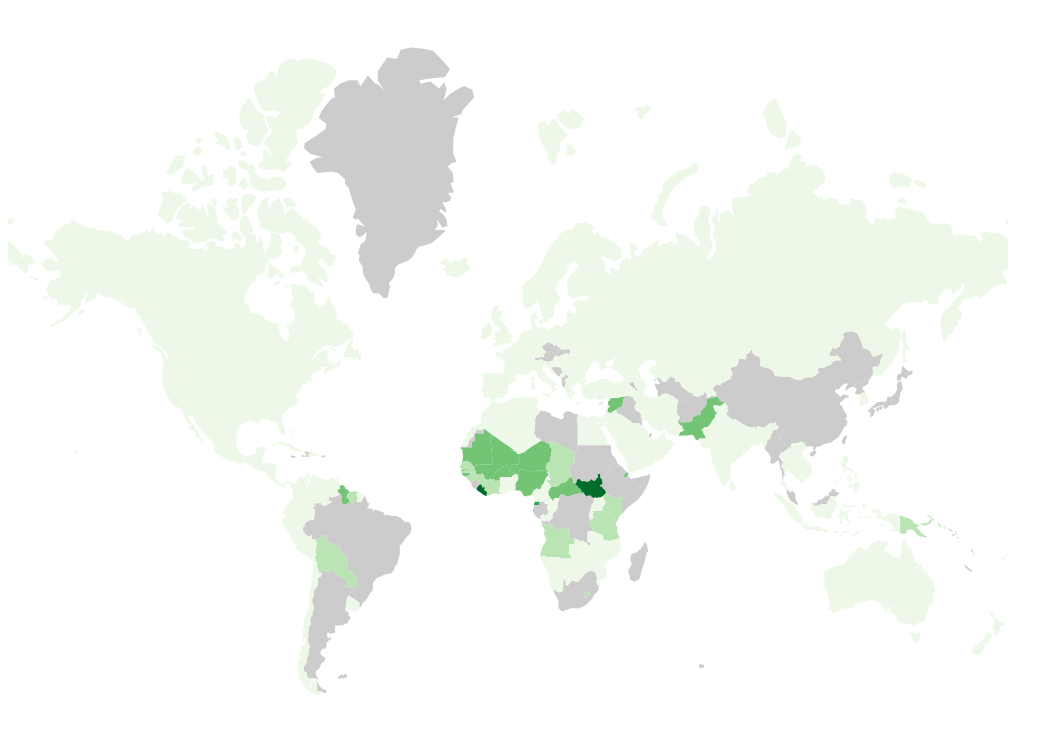
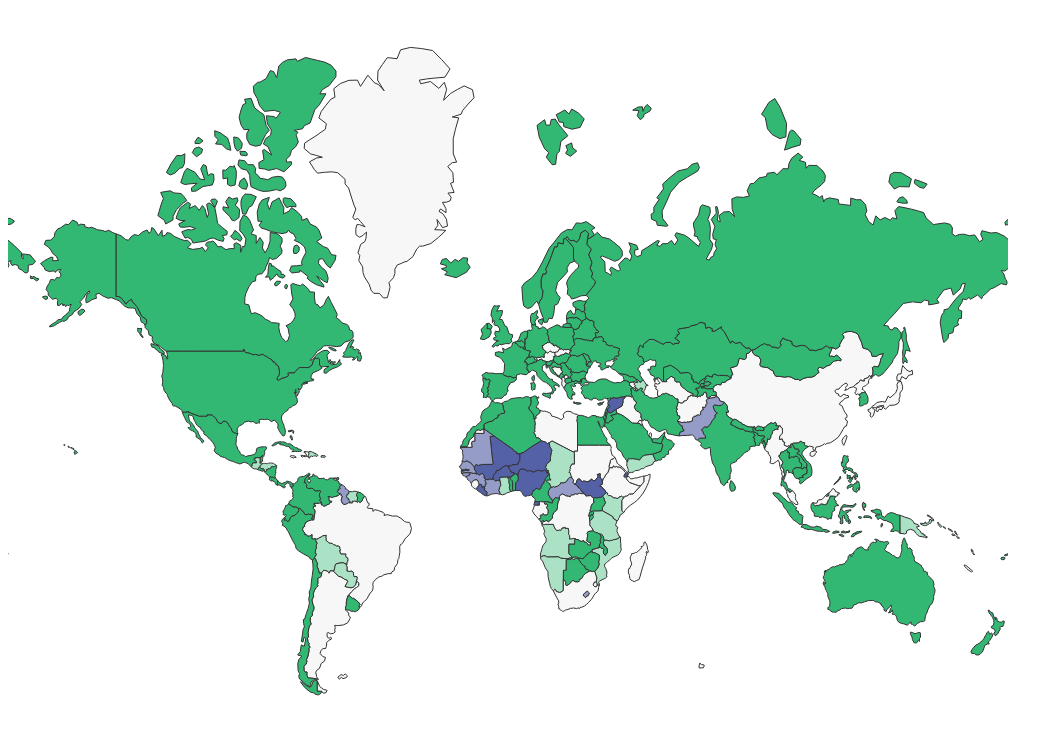
Before and after one commit to NiJeLorg/UNESCO, a plain HTML site: page OOSCRatesMap.html in a window 1280 px wide. Shown: the whole page, without its empty margins (0-1063 px from the left). Drawn offline with Linux system fonts and the light colour scheme.

Commit message:
UIS OOSC Scale & Working Colors

```diff
--- a/Map.css
+++ b/Map.css
@@ -2,7 +2,7 @@
 /* Tooltop CSS */
 .tooltip {
     position: absolute;
-    text-align: left;
+    text-align: right;
     width: 230px;
     height: auto;
     padding: 8px;
--- a/OOSCRatesMap.js
+++ b/OOSCRatesMap.js
@@ -8,6 +8,7 @@ var w = 1000;
 var h = 1000;
 
 // for mouseover later on
+//Place this div function here, so that the .on mouseover function can reference it later
 var div = d3.select("body").append("div")
 	.attr("class", "tooltip")
 	.style("opacity", 1e-6);
@@ -35,17 +36,19 @@ d3.json("ROFST_1_CP.json", function(rate) {
 		.attr("height", h);
 
 
-	var color = d3.scale.quantize()
-		.range(["rgb(237,248,233)","rgb(186,228,179)","rgb(116,196,118)","rgb(49,163,84)","rgb(0,109,44)"]);
+	var color = d3.scale.threshold()
+		color.domain([9.9,19.9,29.9,100]);
+		// .range(["rgb(237,248,233)","rgb(186,228,179)","rgb(116,196,118)","rgb(49,163,84)","rgb(0,109,44)"]);
+		color.range(["#33B874","#ABE2C6","#959CC7","#5561A6"]);
+	//Set input domain for color scale
 
-	//Set input domain for color scale
-	color.domain([
-		d3.min(rate.Indicators, function(d,i) { return d.Value; }),
-		d3.max(rate.Indicators, function(d,i) { return d.Value; })
-	]);
+		// ([
+		// d3.min(rate.Indicators, function(d,i) { return d.Value; }),
+		// d3.max(rate.Indicators, function(d,i) { return d.Value; })
+		// ]);
 
 
-			//Load in GeoJSON data
+	//Load in GeoJSON data
 	d3.json("world-countries.json", function(json) {
 		// mapD = json;
 		// console.log(mapD);
@@ -79,16 +82,13 @@ d3.json("ROFST_1_CP.json", function(rate) {
 				}
 
 
-
-
-
-
 		//Bind data and create one path per GeoJSON feature
 		 svg.selectAll("path")
 			.data(json.features)
 			.enter()
 			.append("path")
 			.attr("d", path)
+			.style("stroke", "#333333")
 			.style("fill", function(d) {
 				//Get data value
 				// console.log(d)
@@ -98,9 +98,9 @@ d3.json("ROFST_1_CP.json", function(rate) {
 					return color(value);
 				} else {
 				 //If value is undefined…
-					return "#ccc";
+					return "#f7f7f7";
 				}
-			})
+			}) //Important, allows addition of .on to work
 
 			// set up on mouseover events
 			.on("mouseover", function(d) {
@@ -129,9 +129,7 @@ d3.json("ROFST_1_CP.json", function(rate) {
 			     .duration(250)
 			     .style("opacity", 1e-6);
 			});
+	   		//End to mouseover code
 
-
-	   		//End to Rollover Code
-
-	});
-});
+	}); //End of D3.json geojson function + data bind
+}); //End to D3.json Rates function
```
